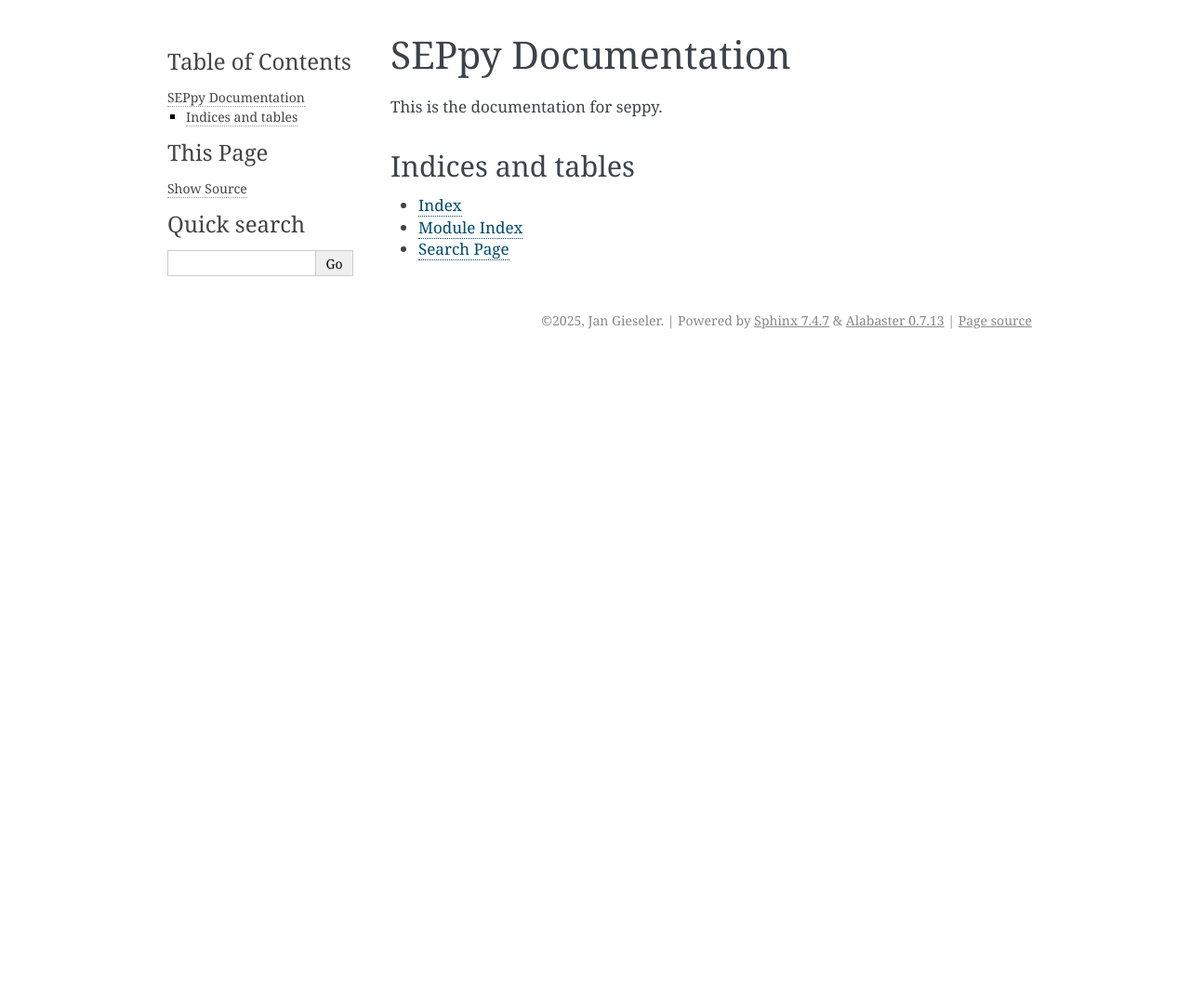
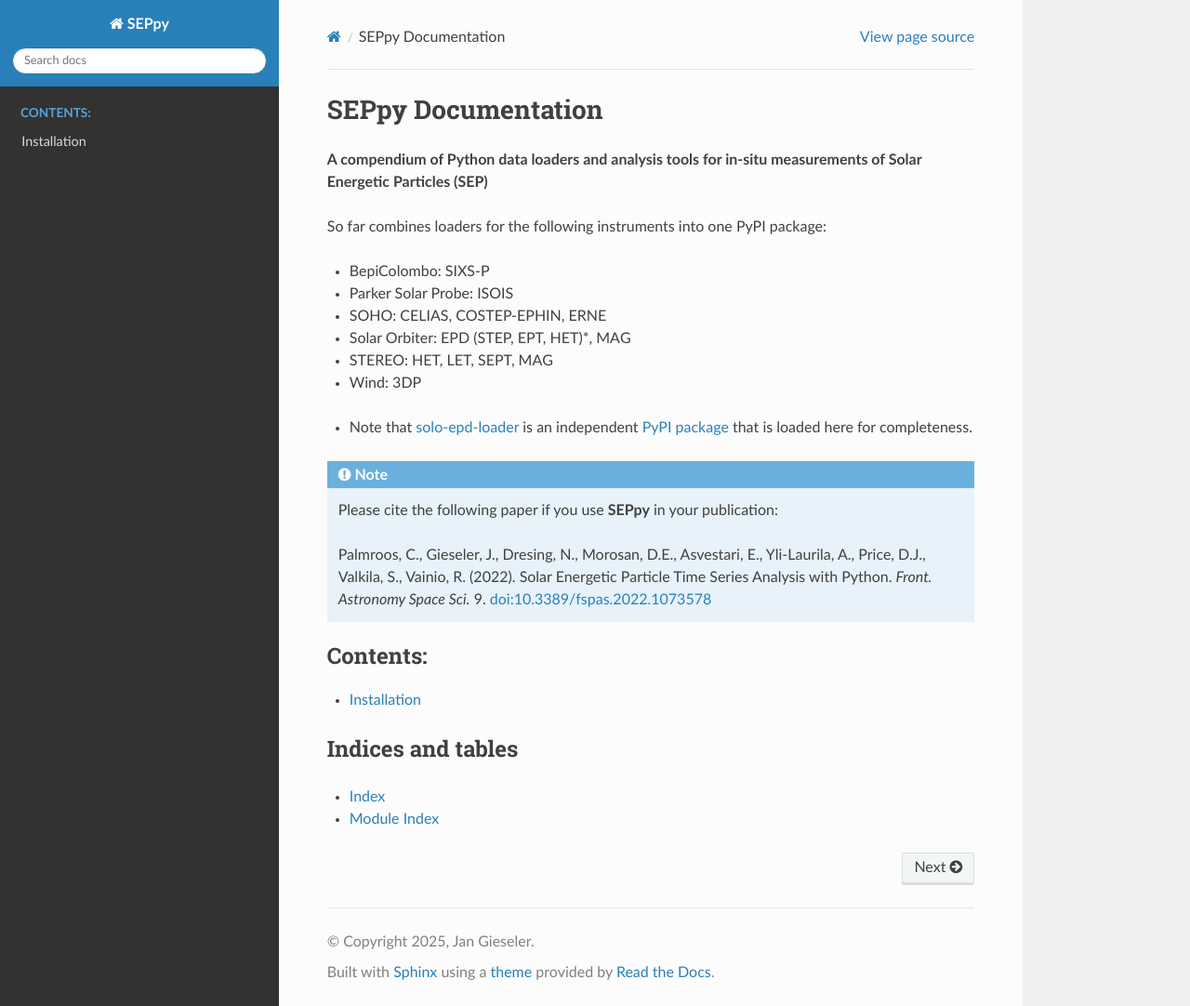
Before and after one commit to serpentine-h2020/SEPpy, a Sphinx documentation site: the page built from docs/index.rst, in a window 1280 px wide and 1082 px high. Shown: the whole window at 93% size. Built offline with Sphinx 7.4.7 and the Read the Docs theme 3.1.0, drawn with Linux system fonts in a browser that asks for light colours; the version number could not be read and is left out.

Commit message:
init for sphinx

```diff
--- a/docs/conf.py
+++ b/docs/conf.py
@@ -1,27 +1,21 @@
+import os
+import sys
+
 # Configuration file for the Sphinx documentation builder.
 #
-# This file does only contain a selection of the most common options. For a
-# full list see the documentation:
-# http://www.sphinx-doc.org/en/master/config
-
-import datetime
+# For the full list of built-in configuration values, see the documentation:
+# https://www.sphinx-doc.org/en/master/usage/configuration.html
 
 # -- Project information -----------------------------------------------------
+# https://www.sphinx-doc.org/en/master/usage/configuration.html#project-information
 
-# The full version, including alpha/beta/rc tags
-from seppy import __version__
-
-release = __version__
-
-project = "SEPpy"
-author = "Jan Gieseler"
-copyright = f"{datetime.datetime.now().year}, {author}"  # noqa: A001
+project = 'SEPpy'
+copyright = '2025, Jan Gieseler'
+author = 'Jan Gieseler'
 
 # -- General configuration ---------------------------------------------------
+# https://www.sphinx-doc.org/en/master/usage/configuration.html#general-configuration
 
-# Add any Sphinx extension module names here, as strings. They can be
-# extensions coming with Sphinx (named "sphinx.ext.*") or your custom
-# ones.
 extensions = [
     "sphinx.ext.autodoc",
     "sphinx.ext.intersphinx",
@@ -36,47 +30,22 @@
     "sphinx_automodapi.smart_resolver",
 ]
 
-# Add any paths that contain templates here, relative to this directory.
-# templates_path = ["_templates"]
+templates_path = ['_templates']
+exclude_patterns = ['_build', 'Thumbs.db', '.DS_Store']
 
-# List of patterns, relative to source directory, that match files and
-# directories to ignore when looking for source files.
-# This pattern also affects html_static_path and html_extra_path.
-exclude_patterns = ["_build", "Thumbs.db", ".DS_Store"]
 
-# The suffix(es) of source filenames.
-# You can specify multiple suffix as a list of string:
-source_suffix = ".rst"
-
-# The master toctree document.
-master_doc = "index"
-
-# Treat everything in single ` as a Python reference.
-default_role = 'py:obj'
-
-# -- Options for intersphinx extension ---------------------------------------
-
-# Example configuration for intersphinx: refer to the Python standard library.
-intersphinx_mapping = {"python": ("https://docs.python.org/", None)}
 
 # -- Options for HTML output -------------------------------------------------
+# https://www.sphinx-doc.org/en/master/usage/configuration.html#options-for-html-output
 
-# The theme to use for HTML and HTML Help pages.  See the documentation for
-# a list of builtin themes.
-html_theme = "alabaster"
+html_theme = 'sphinx_rtd_theme'
+html_static_path = ['_static']
 
-# Add any paths that contain custom static files (such as style sheets) here,
-# relative to this directory. They are copied after the builtin static files,
-# so a file named "default.css" will overwrite the builtin "default.css".
-# html_static_path = ["_static"]
 
-# By default, when rendering docstrings for classes, sphinx.ext.autodoc will
-# make docs with the class-level docstring and the class-method docstrings,
-# but not the __init__ docstring, which often contains the parameters to
-# class constructors across the scientific Python ecosystem. The option below
-# will append the __init__ docstring to the class-level docstring when rendering
-# the docs. For more options, see:
-# https://www.sphinx-doc.org/en/master/usage/extensions/autodoc.html#confval-autoclass_content
-autoclass_content = "both"
 
-# -- Other options ----------------------------------------------------------
+
+# If extensions (or modules to document with autodoc) are in another directory,
+# add these directories to sys.path here. If the directory is relative to the
+# documentation root, use os.path.abspath to make it absolute, like shown here.
+sys.path.insert(0, os.path.abspath('.'))
+sys.path.insert(0, os.path.abspath('../'))
--- a/docs/index.rst
+++ b/docs/index.rst
@@ -1,15 +1,35 @@
 SEPpy Documentation
 -------------------
 
-This is the documentation for seppy.
+**A compendium of Python data loaders and analysis tools for in-situ measurements of Solar Energetic Particles (SEP)**
+
+So far combines loaders for the following instruments into one PyPI package:
+
+- BepiColombo: SIXS-P
+- Parker Solar Probe: ISOIS
+- SOHO: CELIAS, COSTEP-EPHIN, ERNE
+- Solar Orbiter: EPD (STEP, EPT, HET)*, MAG
+- STEREO: HET, LET, SEPT, MAG
+- Wind: 3DP
+
+* Note that `solo-epd-loader <https://github.com/jgieseler/solo-epd-loader>`_ is an independent `PyPI package <https://pypi.org/project/solo-epd-loader/>`_ that is loaded here for completeness.
+
+.. note::
+  Please cite the following paper if you use **SEPpy** in your publication:
+
+  Palmroos, C., Gieseler, J., Dresing, N., Morosan, D.E., Asvestari, E., Yli-Laurila, A., Price, D.J., Valkila, S., Vainio, R. (2022).
+  Solar Energetic Particle Time Series Analysis with Python. *Front. Astronomy Space Sci.* 9. `doi:10.3389/fspas.2022.1073578 <https://doi.org/10.3389/fspas.2022.1073578>`_
+
 
 .. toctree::
    :maxdepth: 2
    :caption: Contents:
+
+   installation
 
 Indices and tables
 ==================
 
 * :ref:`genindex`
 * :ref:`modindex`
-* :ref:`search`
+.. * :ref:`search`
```
Also changed, not shown: docs/installation.rst (added, +10 -0 lines), docs/source/seppy.loader.rst (added, +61 -0 lines), docs/source/seppy.tools.rst (added, +29 -0 lines), docs/source/seppy.util.rst (added, +10 -0 lines), 5 other files.
